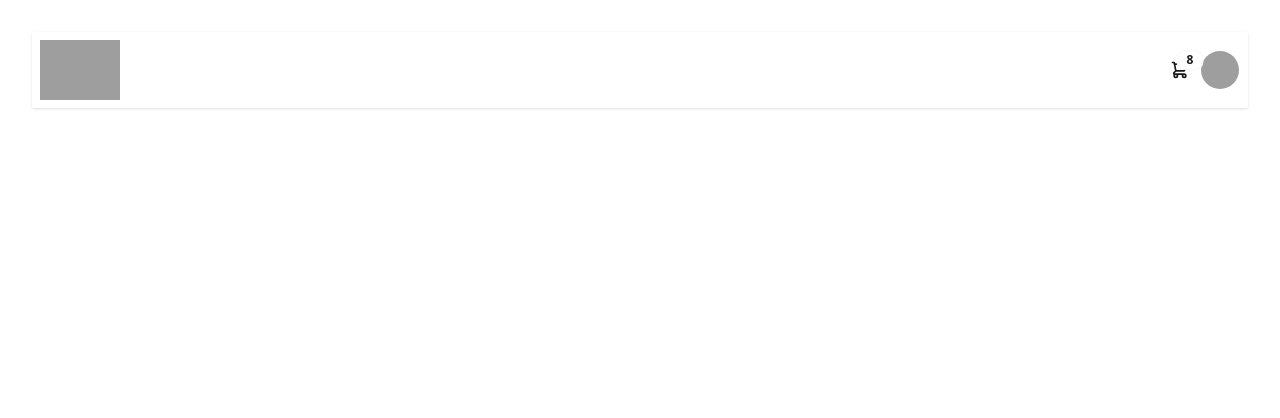
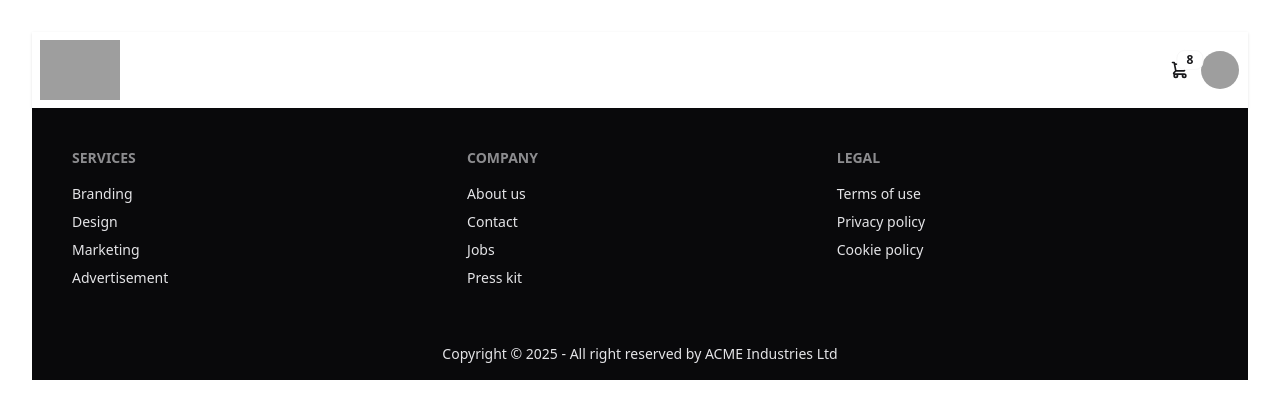
Before and after one commit to programmersajeeb/smart_shop, a React (Vite) app: page / in a window 1280 px wide. Shown: the top 418 px of the page. Built offline with nearby package versions, Linux system fonts and the light colour scheme; grey boxes are pictures that could not be loaded.

Commit message:
Footer Added

```diff
--- a/src/pages/Home/HomePage.jsx
+++ b/src/pages/Home/HomePage.jsx
@@ -1,10 +1,12 @@
 import React from 'react'
 import Navbar from '../../shared/components/Layout/Navbar'
+import Footer from '../../shared/components/Layout/Footer'
 
 function HomePage() {
   return (
     <div>
       <Navbar />
+      <Footer />
     </div>
   )
 }
--- a/src/shared/components/Layout/Footer.jsx
+++ b/src/shared/components/Layout/Footer.jsx
@@ -0,0 +1,35 @@
+import React from 'react'
+
+export default function Footer() {
+  return (
+    <footer className='container mx-auto'>
+            <div className="footer sm:footer-horizontal bg-neutral text-neutral-content p-10">
+  <nav>
+    <h6 className="footer-title">Services</h6>
+    <a className="link link-hover">Branding</a>
+    <a className="link link-hover">Design</a>
+    <a className="link link-hover">Marketing</a>
+    <a className="link link-hover">Advertisement</a>
+  </nav>
+  <nav>
+    <h6 className="footer-title">Company</h6>
+    <a className="link link-hover">About us</a>
+    <a className="link link-hover">Contact</a>
+    <a className="link link-hover">Jobs</a>
+    <a className="link link-hover">Press kit</a>
+  </nav>
+  <nav>
+    <h6 className="footer-title">Legal</h6>
+    <a className="link link-hover">Terms of use</a>
+    <a className="link link-hover">Privacy policy</a>
+    <a className="link link-hover">Cookie policy</a>
+  </nav>
+</div>
+<div class="footer sm:footer-horizontal footer-center bg-neutral text-neutral-content p-4">
+  <aside>
+    <p>Copyright © {new Date().getFullYear()} - All right reserved by ACME Industries Ltd</p>
+  </aside>
+</div>
+    </footer>
+  )
+}
--- a/src/shared/components/Layout/Navbar.jsx
+++ b/src/shared/components/Layout/Navbar.jsx
@@ -3,7 +3,7 @@
 
 export default function Navbar() {
   return (
-    <div>
+    <div className='container mx-auto'>
         <div className="navbar bg-base-100 shadow-sm">
     <div className="flex-1">
     <a className=" block w-20"><img className="w-max" src={logo} alt="Smart Shop" /></a>
```
